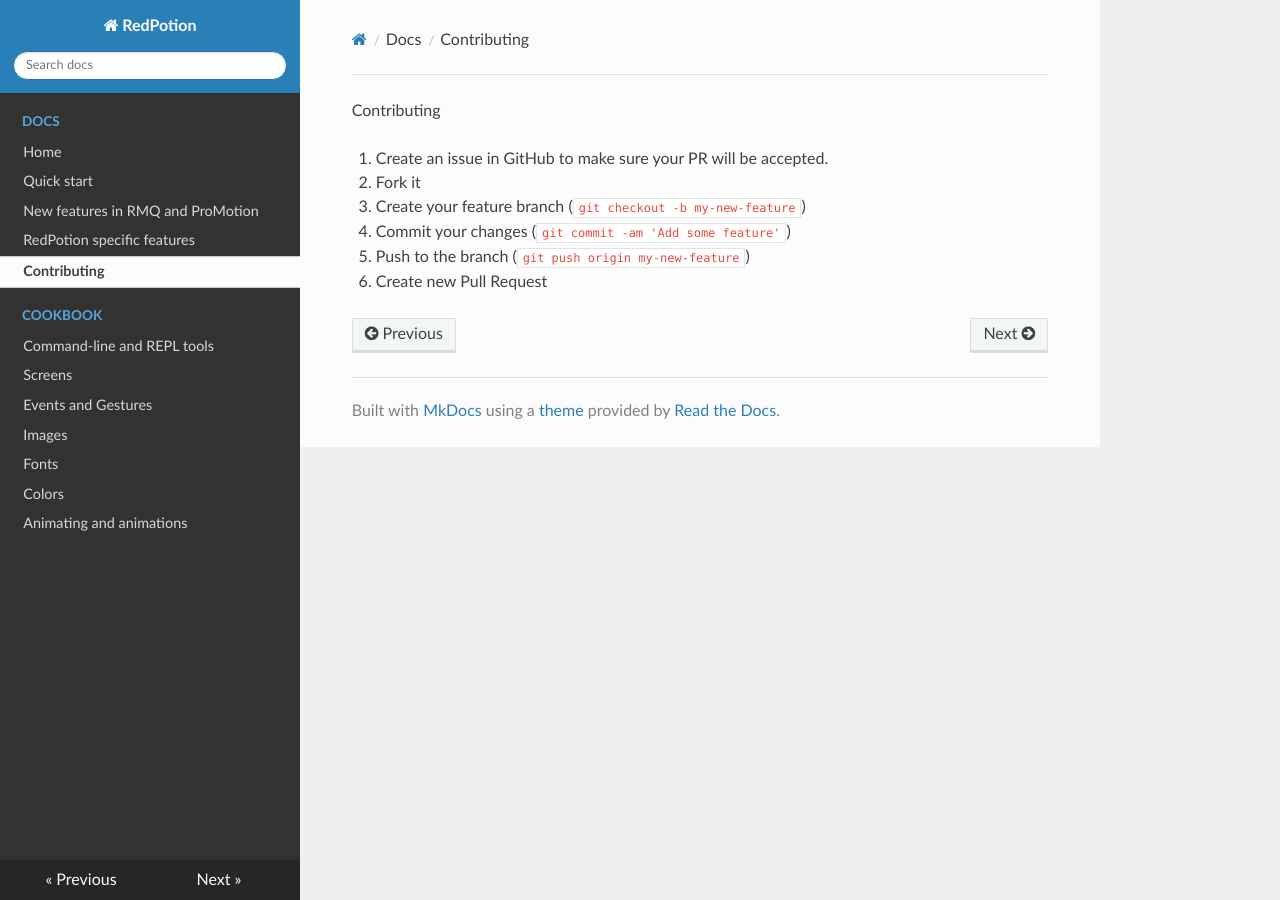
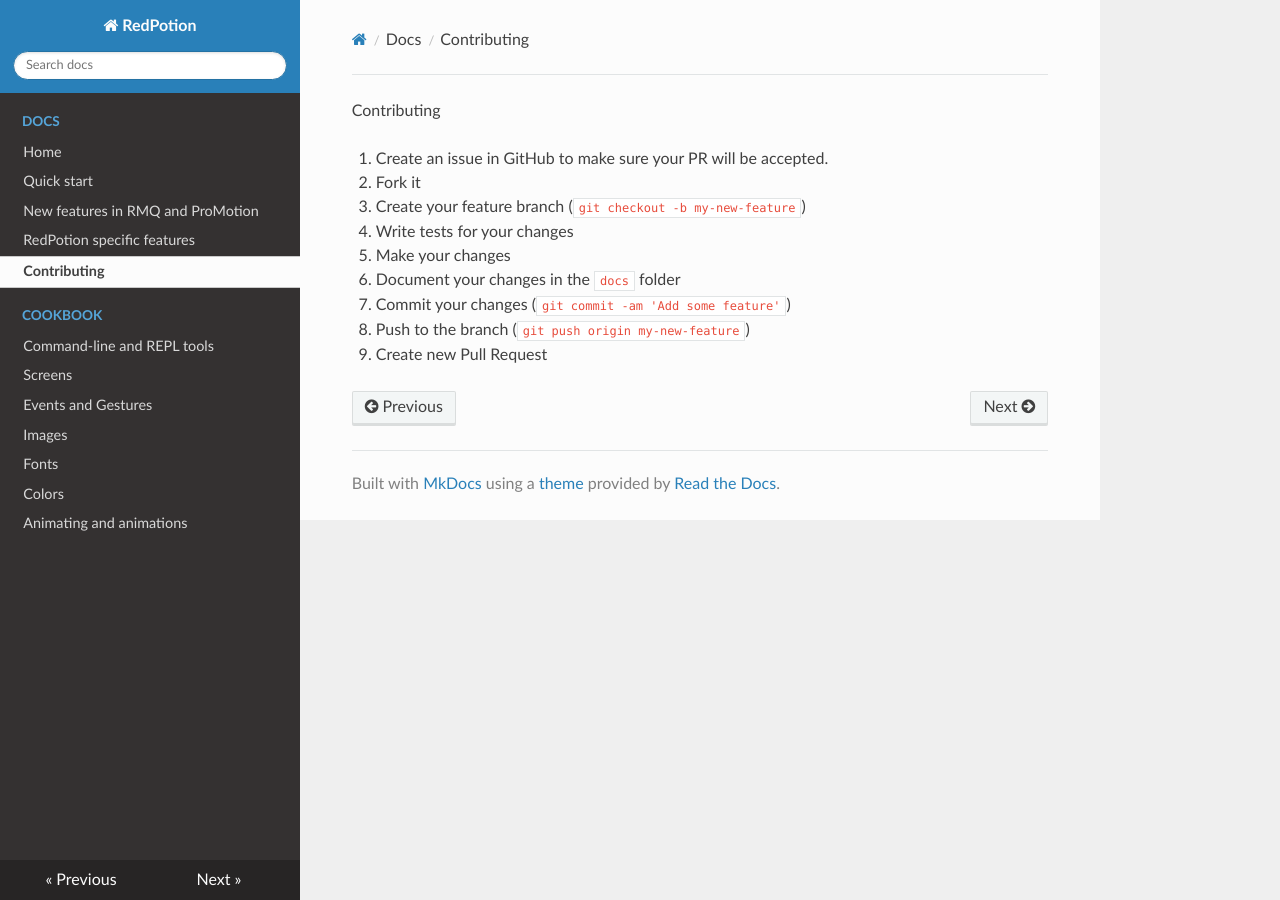
Before and after one commit to infinitered/redpotion, an MkDocs documentation site: the page built from docs/contributing.md, in a window 1280 px wide. Built offline with MkDocs 1.6.1, drawn with Linux system fonts in a browser that asks for light colours; nearby versions of some CDN libraries; old or Windows-style settings are respelled for this version of MkDocs.

Commit message:
modifying docs for correct contribution workflow

```diff
--- a/docs/contributing.md
+++ b/docs/contributing.md
@@ -3,6 +3,9 @@ Contributing
 0. Create an issue in GitHub to make sure your PR will be accepted.
 1. Fork it
 2. Create your feature branch (`git checkout -b my-new-feature`)
-3. Commit your changes (`git commit -am 'Add some feature'`)
-4. Push to the branch (`git push origin my-new-feature`)
-5. Create new Pull Request
+3. Write tests for your changes
+4. Make your changes
+5. Document your changes in the `docs` folder
+6. Commit your changes (`git commit -am 'Add some feature'`)
+7. Push to the branch (`git push origin my-new-feature`)
+8. Create new Pull Request
```
